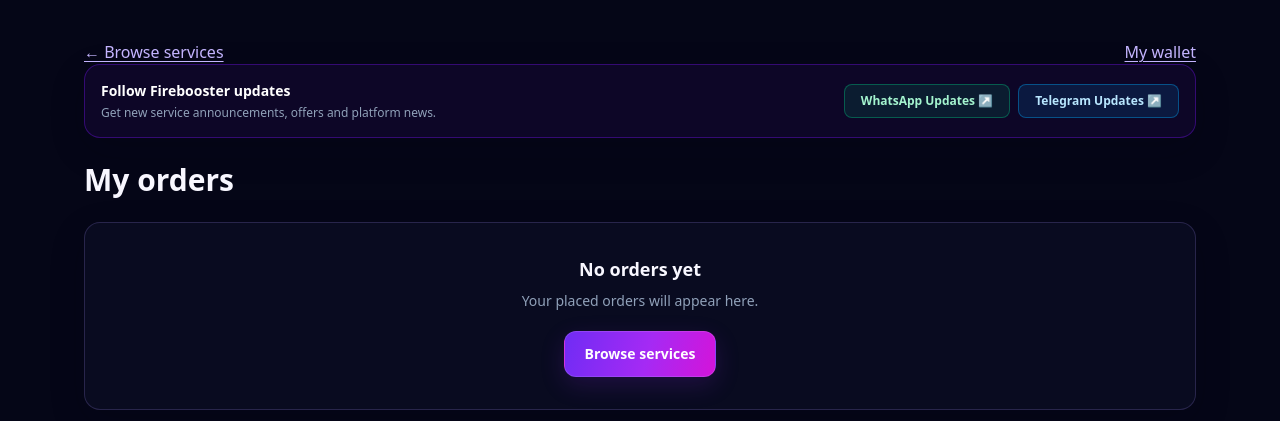
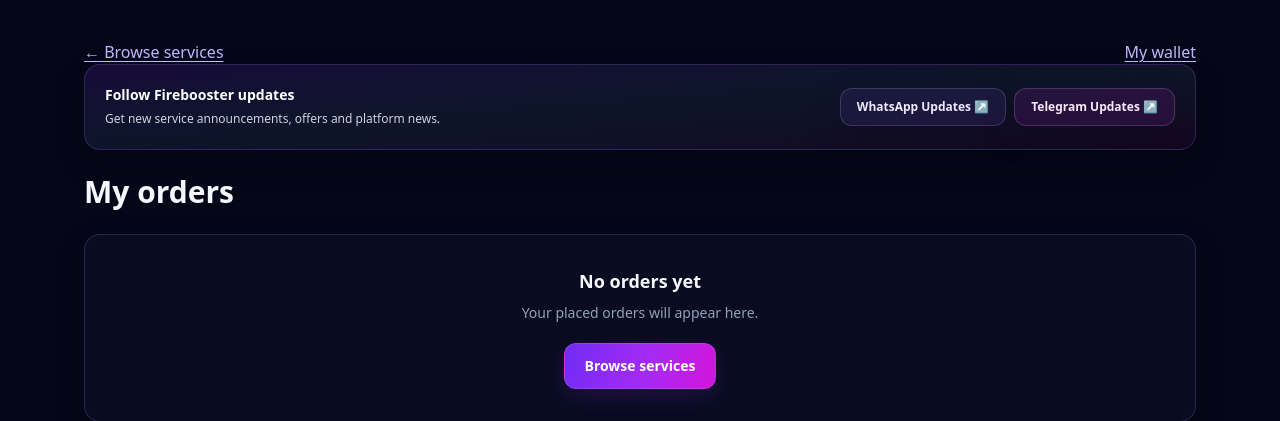
Before and after one commit to Blakesammy51/firebooster-panel, a Laravel app: page /orders in a window 1280 px wide. Shown: the top 421 px of the page. Run offline with Laravel 12, Linux system fonts and the light colour scheme; the visitor is signed in with stand-in values (Sample User, id 1); data that the repository does not hold is empty; style sheets or scripts are compiled from the project's sources.

Commit message:
Unify community update buttons with Firebooster branding

```diff
--- a/backend/resources/views/components/community-links.blade.php
+++ b/backend/resources/views/components/community-links.blade.php
@@ -1,10 +1,10 @@
-<section class="mb-6 rounded-2xl border border-violet-800/50 bg-violet-950/20 p-4 sm:flex sm:items-center sm:justify-between sm:gap-4" aria-label="Firebooster official updates">
+<section class="mb-6 rounded-2xl border border-violet-400/20 bg-gradient-to-br from-violet-950/45 via-slate-900/90 to-fuchsia-950/20 p-4 shadow-lg shadow-violet-950/15 sm:flex sm:items-center sm:justify-between sm:gap-4 sm:p-5" aria-label="Firebooster official updates">
     <div class="mb-3 sm:mb-0">
         <h2 class="text-sm font-semibold text-white">Follow Firebooster updates</h2>
-        <p class="mt-1 text-xs text-slate-400">Get new service announcements, offers and platform news.</p>
+        <p class="mt-1 text-xs leading-relaxed text-slate-300">Get new service announcements, offers and platform news.</p>
     </div>
     <div class="flex flex-wrap gap-2">
-        <a href="https://whatsapp.com/channel/0029VbEA838DZ4LhnXPhhX2V" target="_blank" rel="noopener noreferrer" class="inline-flex items-center justify-center rounded-lg border border-emerald-500/40 bg-emerald-600/15 px-4 py-2 text-xs font-semibold text-emerald-200 transition hover:bg-emerald-600/30 focus:outline-none focus:ring-2 focus:ring-emerald-400">WhatsApp Updates ↗</a>
-        <a href="https://t.me/fireboosterupdates" target="_blank" rel="noopener noreferrer" class="inline-flex items-center justify-center rounded-lg border border-sky-500/40 bg-sky-600/15 px-4 py-2 text-xs font-semibold text-sky-200 transition hover:bg-sky-600/30 focus:outline-none focus:ring-2 focus:ring-sky-400">Telegram Updates ↗</a>
+        <a href="https://whatsapp.com/channel/0029VbEA838DZ4LhnXPhhX2V" target="_blank" rel="noopener noreferrer" class="inline-flex items-center justify-center rounded-xl border border-violet-300/20 bg-violet-500/10 px-4 py-2.5 text-xs font-semibold text-violet-100 transition hover:border-fuchsia-300/40 hover:bg-violet-500/20 focus:outline-none focus:ring-2 focus:ring-violet-300">WhatsApp Updates ↗</a>
+        <a href="https://t.me/fireboosterupdates" target="_blank" rel="noopener noreferrer" class="inline-flex items-center justify-center rounded-xl border border-fuchsia-300/20 bg-fuchsia-500/10 px-4 py-2.5 text-xs font-semibold text-fuchsia-100 transition hover:border-fuchsia-300/40 hover:bg-fuchsia-500/20 focus:outline-none focus:ring-2 focus:ring-fuchsia-300">Telegram Updates ↗</a>
     </div>
 </section>
```
